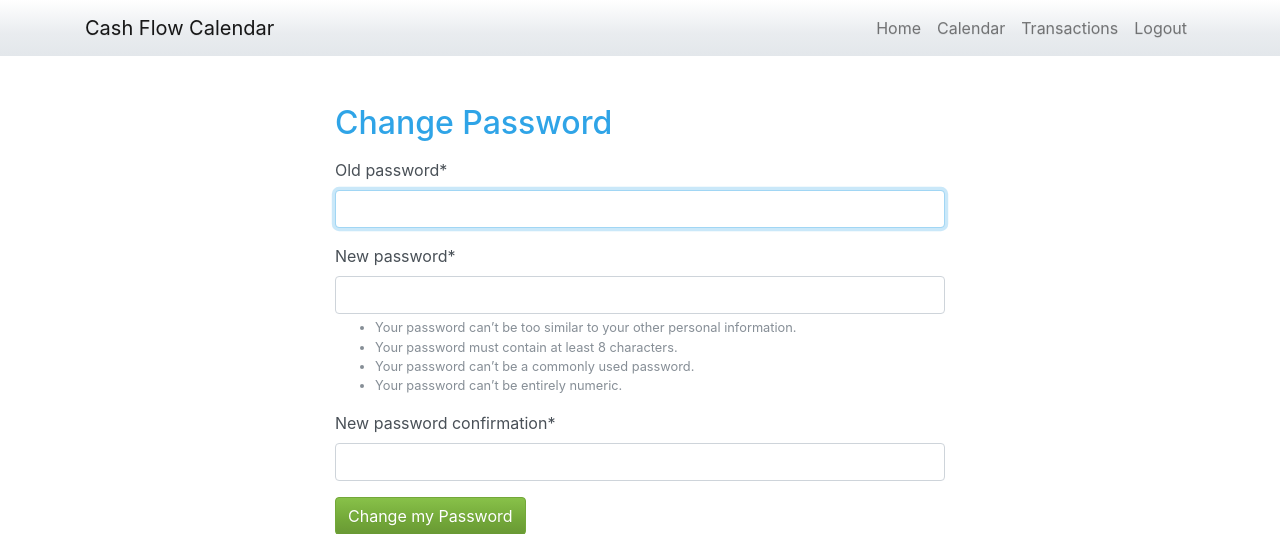
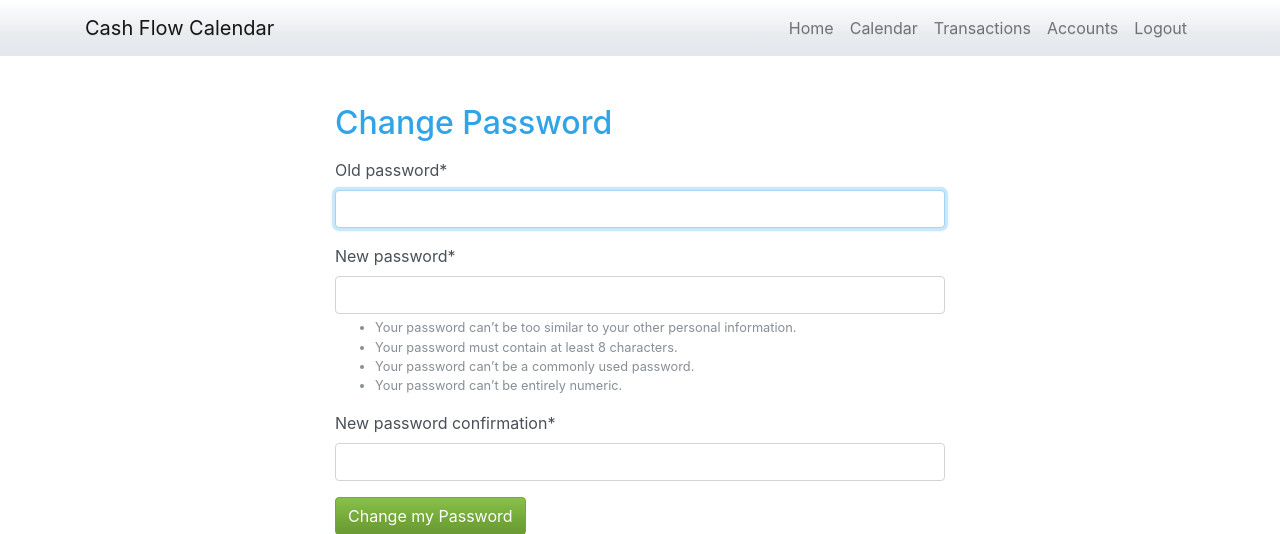
Before and after one commit to ZendaInnocent/calendar-cashflow, a Django app: a page that uses templates/base.html in a window 1280 px wide. Shown: the top 534 px of the page. Run offline with Django 3.2, Linux system fonts and the light colour scheme; a user stored in the database is signed in; some libraries are stand-ins or nearby versions.

Commit message:
Add accounts url on site navigation

```diff
--- a/main/urls.py
+++ b/main/urls.py
@@ -19,6 +19,6 @@ urlpatterns = [
          name='add-account'),
     path('update-account/<pk>/', views.AccountUpdateView.as_view(),
          name='update-account'),
-    path('account-list', views.AccountsListView.as_view(),
+    path('accounts-list/', views.AccountsListView.as_view(),
          name='accounts-list'),
 ]
--- a/templates/base.html
+++ b/templates/base.html
@@ -32,6 +32,9 @@
                     </li>
                     <li class="nav-item {% if request.path == '/transactions/' %}active{% endif %}">
                         <a class="nav-link" href="{% url 'main:transactions' %}">Transactions</a>
+                    </li>
+                    <li class="nav-item {% if request.path == '/accounts-list/' %}active{% endif %}">
+                        <a class="nav-link" href="{% url 'main:accounts-list' %}">Accounts</a>
                     </li>
                     <li class="nav-item {% if request.path == '/accounts/signup/' %}active{% endif %}">
                         <a class="nav-link" href="{% url 'accounts:logout' %}">Logout</a>
```
